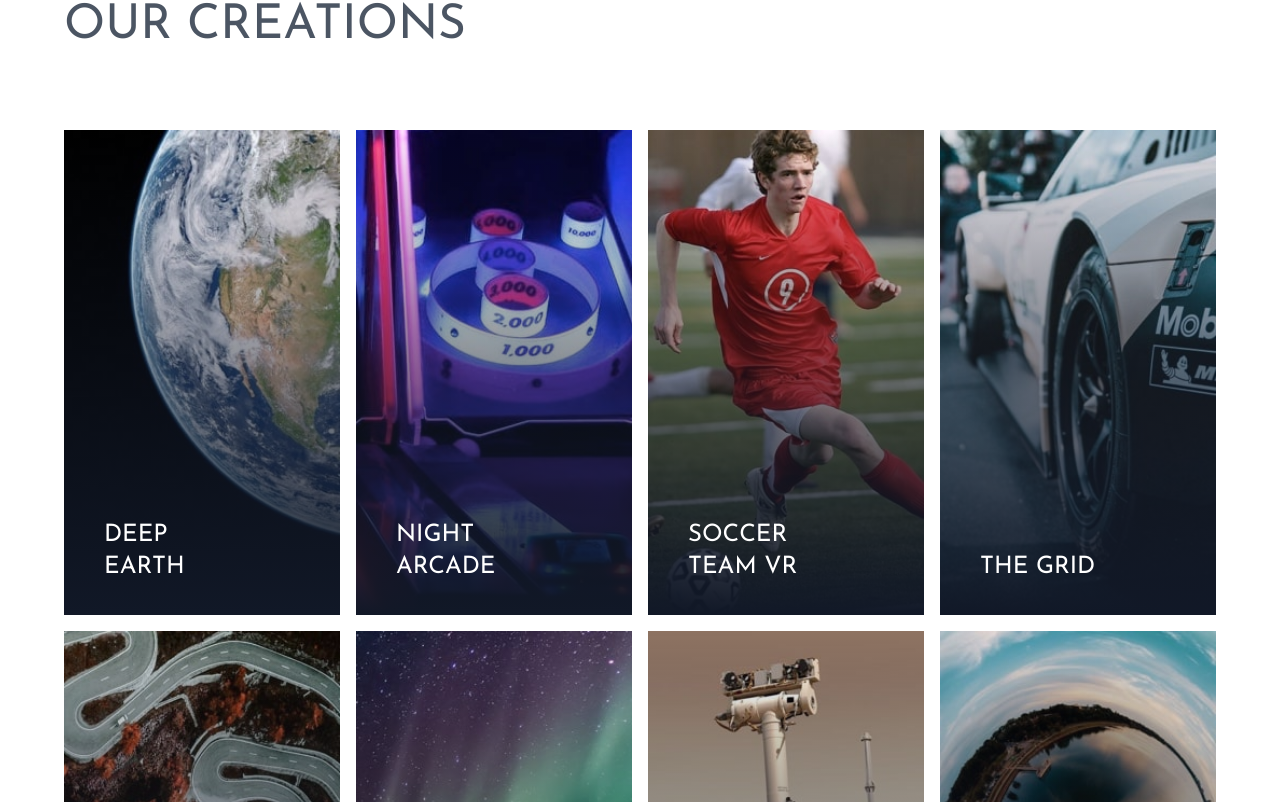
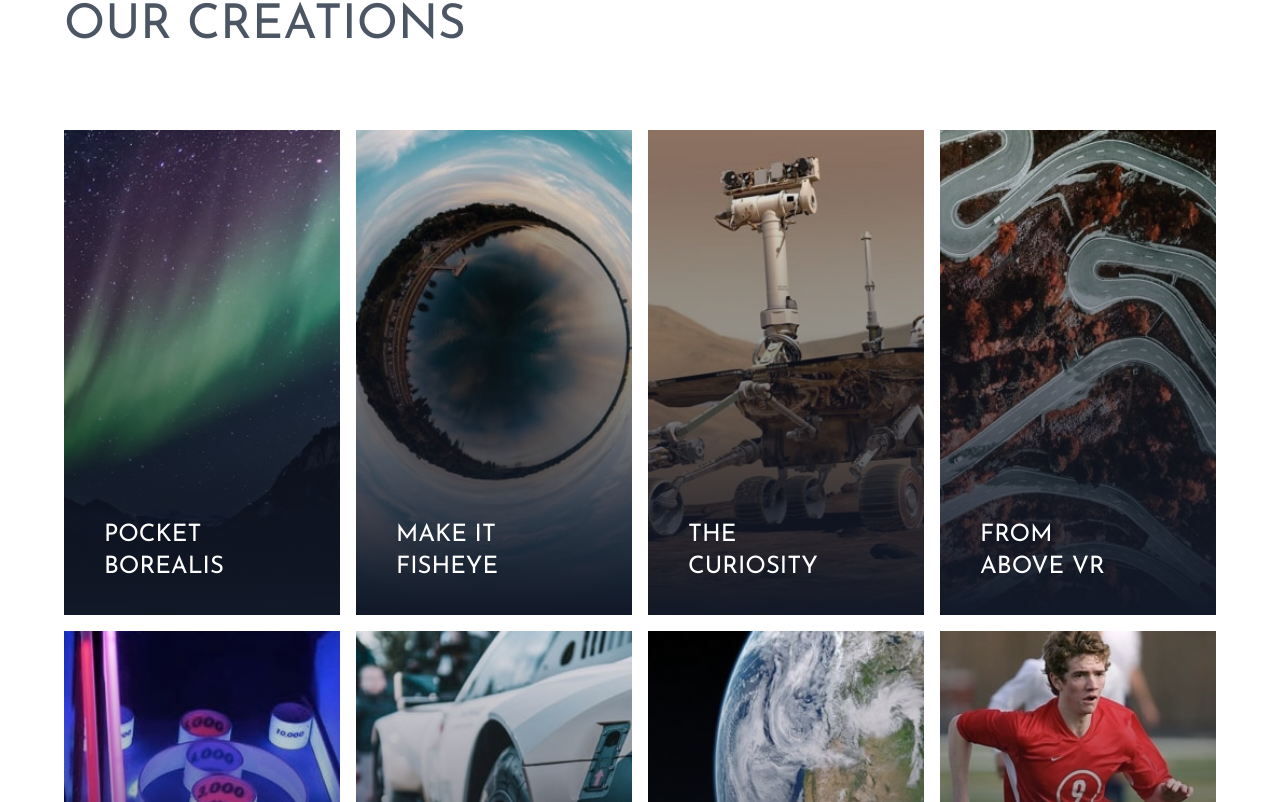
Before and after one commit to Ravsst2004/beyond-reality, a React (Vite) app: page / in a window 1280 px wide. Shown: the part 1698-2500 px from the top of the page. Built offline with nearby package versions, Linux system fonts and the light colour scheme.

Commit message:
feat: added popup animation in view

```diff
--- a/src/components/ItemsContainer.tsx
+++ b/src/components/ItemsContainer.tsx
@@ -1,6 +1,7 @@
+import { useRef } from "react";
 import ItemCard from "./ItemCard";
+import { motion, useInView } from "framer-motion";
 
-const ItemsContainer = () => {
 const items = [
   {
     imageUrlDesktop: "images/desktop/image-deep-earth.jpg",
@@ -44,37 +45,33 @@ const ItemsContainer = () => {
   },
 ];
 
-  //   {
-  //     imageUrlDesktop: "images/desktop/image-from-above.jpg",
-  //     imageUrlMobile: "images/mobile/image-from-above.jpg",
-  //     title: "From Above VR",
-  //   },
-  //   {
-  //     imageUrlDesktop: "images/desktop/image-pocket-borealis.jpg",
-  //     imageUrlMobile: "images/mobile/image-pocket-borealis.jpg",
-  //     title: "Pocket Borealis",
-  //   },
-  //   {
-  //     imageUrlDesktop: "images/desktop/image-curiosity.jpg",
-  //     imageUrlMobile: "images/mobile/image-curiosity.jpg",
-  //     title: "The Curiosity",
-  //   },
-  //   {
-  //     imageUrlDesktop: "images/desktop/image-fisheye.jpg",
-  //     imageUrlMobile: "images/mobile/image-fisheye.jpg",
-  //     title: "Make it fisheye",
-  //   },
-  // ];
+const ItemsContainer = () => {
+  const ref = useRef(null);
+  const isInView = useInView(ref, { amount: 0.4, once: true });
+  console.log(isInView);
+
   return (
     <>
-      <div className="grid grid-cols-1 md:grid-cols-4 gap-4 justify-between w-full space-y-6 text-2xl text-white uppercase md:space-y-0 ">
-        {items.map((item, index) => (
+      <div
+        ref={ref}
+        className="grid grid-cols-1 md:grid-cols-4 gap-4 justify-between w-full space-y-6 text-2xl text-white uppercase md:space-y-0"
+      >
+        {items
+          .map((item, index) => ({ ...item, randomIndex: Math.random() }))
+          .sort((a, b) => a.randomIndex - b.randomIndex)
+          .map((item, index) => (
+            <motion.div
+              key={index}
+              initial={{ opacity: 0, scale: 0.2 }}
+              animate={{ opacity: isInView ? 1 : 0, scale: isInView ? 1 : 0 }}
+              transition={{ duration: 0.3, delay: index * 0.1 }}
+            >
               <ItemCard
-            key={index}
                 imageUrlDesktop={item.imageUrlDesktop}
                 imageUrlMobile={item.imageUrlMobile}
                 title={item.title}
               />
+            </motion.div>
           ))}
       </div>
     </>
```
Lines whose indentation alone changed are shown as unchanged.
